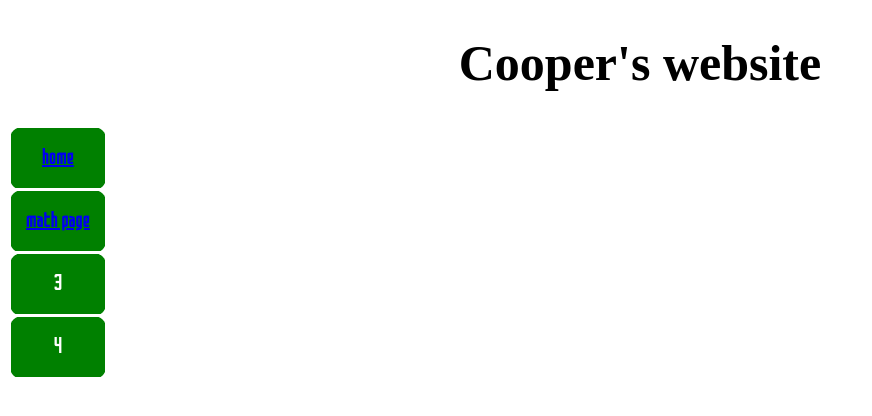
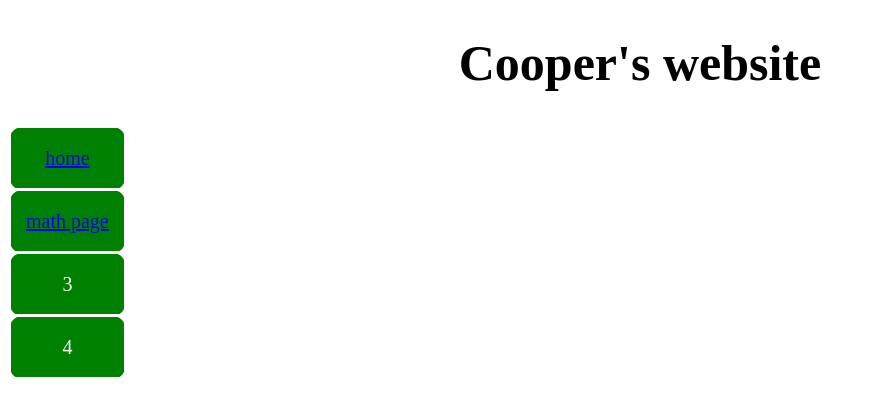
Before and after one commit to Cooper-VR/html, a PHP site: page / in a window 1280 px wide. Shown: the top 416 px of the page, without its empty margins (0-872 px from the left). Run offline with PHP 8.4, Linux system fonts and the light colour scheme.

Commit message:
Update page formating.css

```diff
--- a/page formating.css
+++ b/page formating.css
@@ -10,11 +10,14 @@ h1{
     text-align: center;
 }
 @font-face {
-    font-family: saoFont;
+    font-family: saoFont-bold;
     src: url(../html/sao-ui/SAOUI-Bold.otf);
+
+    font-family: sao-regular;
+    src:url(../html/sao-ui/SAOUI-Regular.otf)
 }
 #pageLinkCol{
-    font-family: saoFont;
+    font-family: saoFont-bold;
     text-align: center;
     border-radius: 12px;
     border-style: solid;
```
